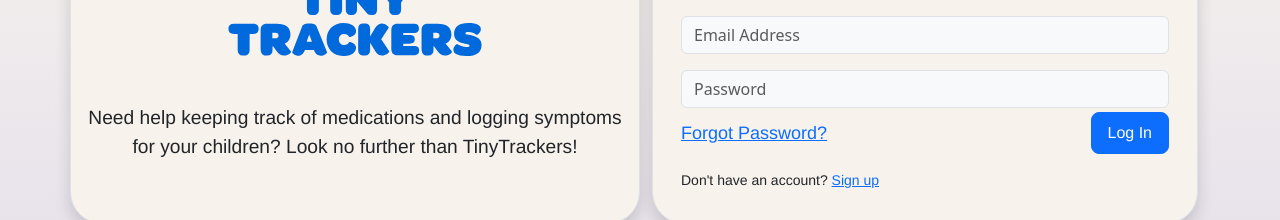
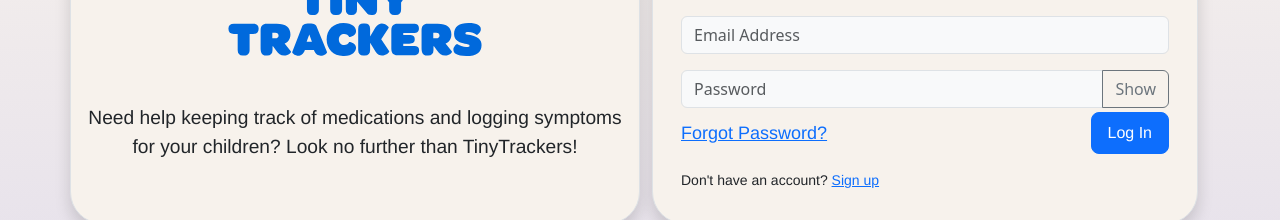
Before and after one commit to coachhallsomeinc/nextjs-auth-demo, a Next.js app in the folder fastapi-frontend/: page / in a window 1280 px wide. Shown: the part 215-435 px from the top of the page. Built offline with nearby package versions, Linux system fonts and the light colour scheme.

Commit message:
conditional rendering show password

```diff
--- a/fastapi-frontend/src/components/conditional-login-container.js
+++ b/fastapi-frontend/src/components/conditional-login-container.js
@@ -9,13 +9,12 @@ import Link from "next/link";
 import request from "@/services/api.request";
 
 const ConditionalLoginContainer = () => {
-  // // show hidden password text
-  // const [showInputPassword, setShowInputPassword] = useState(false);
-  // const [inputPassword, setInputPassword] = useState('');
+  // show hidden password text
+  const [showInputPassword, setShowInputPassword] = useState(false);
 
-  // const handleTogglePassword = () => {
-  //   setShowInputPassword(!showInputPassword);
-  // };
+  const handleTogglePassword = () => {
+    setShowInputPassword(!showInputPassword);
+  };
 
   const [view, setView] = useState("login");
 
@@ -123,8 +122,9 @@ const ConditionalLoginContainer = () => {
           type: "SET_USER",
           payload: data,
         });
+        localStorage.setItem("user", JSON.stringify(data));
         console.log("Login success");
-        router.push("/child-register")
+        router.push("/child-register");
       } else {
         console.log("Login failed");
         dispatch({ type: "LOGOUT_USER" });
@@ -201,12 +201,19 @@ const ConditionalLoginContainer = () => {
                 </div>
                 <div className="input-group mb-1">
                   <input
-                    type="password"
+                    type={showInputPassword ? "text" : "password"}
                     className="form-control form control-lg bg-light fs-6"
                     placeholder="Password"
                     required
                     onChange={(e) => setPassword(e.target.value)}
                   />
+                  <button
+                    className="btn btn-outline-secondary"
+                    type="button"
+                    onClick={handleTogglePassword}
+                  >
+                    {showInputPassword ? "Hide" : "Show"}
+                  </button>
                 </div>
               </form>
               <div className="input-group mb-3 d-flex justify-content-between">
@@ -269,24 +276,43 @@ const ConditionalLoginContainer = () => {
                     className="mt-2 form-control form control-lg bg-light fs-6"
                     placeholder="Enter Email Address"
                   />
+                  <div className="input-group">
                     <input
-                    required
-                    type="password"
+                      type={showInputPassword ? "text" : "password"}
                       id="password"
                       onChange={(e) => handleChange("password", e.target.value)}
                       className="mt-2 form-control form control-lg bg-light fs-6"
                       placeholder="Enter New Password"
+                      required
                     />
+                      <button
+                        className="mt-2 btn btn-outline-secondary"
+                        type="button"
+                        onClick={handleTogglePassword}
+                      >
+                        {showInputPassword ? "Hide" : "Show"}
+                      </button>
+                  </div>
+
+                  <div className="input-group">
                     <input
-                    required
-                    type="password"
+                      type={showInputPassword ? "text" : "password"}
                       id="passwordConf"
                       onChange={(e) =>
                         handleChange("passwordConf", e.target.value)
                       }
                       className="mt-2 form-control form control-lg bg-light fs-6"
                       placeholder="Confirm New Password"
+                      required
                     />
+                      <button
+                        className="mt-2 btn btn-outline-secondary"
+                        type="button"
+                        onClick={handleTogglePassword}
+                      >
+                        {showInputPassword ? "Hide" : "Show"}
+                      </button>
+                  </div>
                   <button
                     id={styles.textbasefont}
                     style={{ fontSize: "large" }}
@@ -335,7 +361,10 @@ const ConditionalLoginContainer = () => {
               {view === "login"
                 ? "Don't have an account? "
                 : "Already have an account? "}
-              <Link href="#" onClick={view === "login" ? showSignup : showLogin}>
+              <Link
+                href="#"
+                onClick={view === "login" ? showSignup : showLogin}
+              >
                 {view === "login" ? "Sign up" : "Log in"}
               </Link>
             </small>
```
Lines whose indentation alone changed are shown as unchanged.
